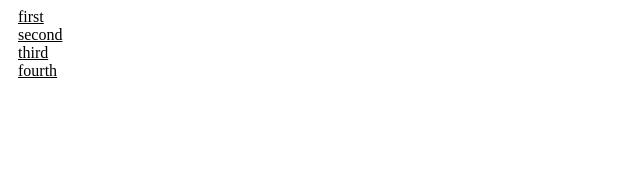
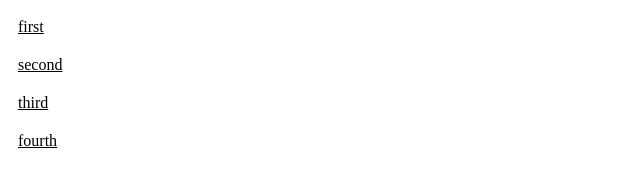
Before and after one commit to knightmoves-schools/023-navigation-bar-caylebwest, a website: page index.html in a window 1280 px wide. Shown: the whole page, without its empty margins (0-640 px from the left). Drawn offline with Linux system fonts and the light colour scheme.

Commit message:
Update index.html

```diff
--- a/index.html
+++ b/index.html
@@ -11,9 +11,10 @@
             }
 
         a {
+            display: block;
             padding: 10px;
             list-decoration: none;
-            color: black;
+            color: #000;
         }
     </style>
 </head>
```
